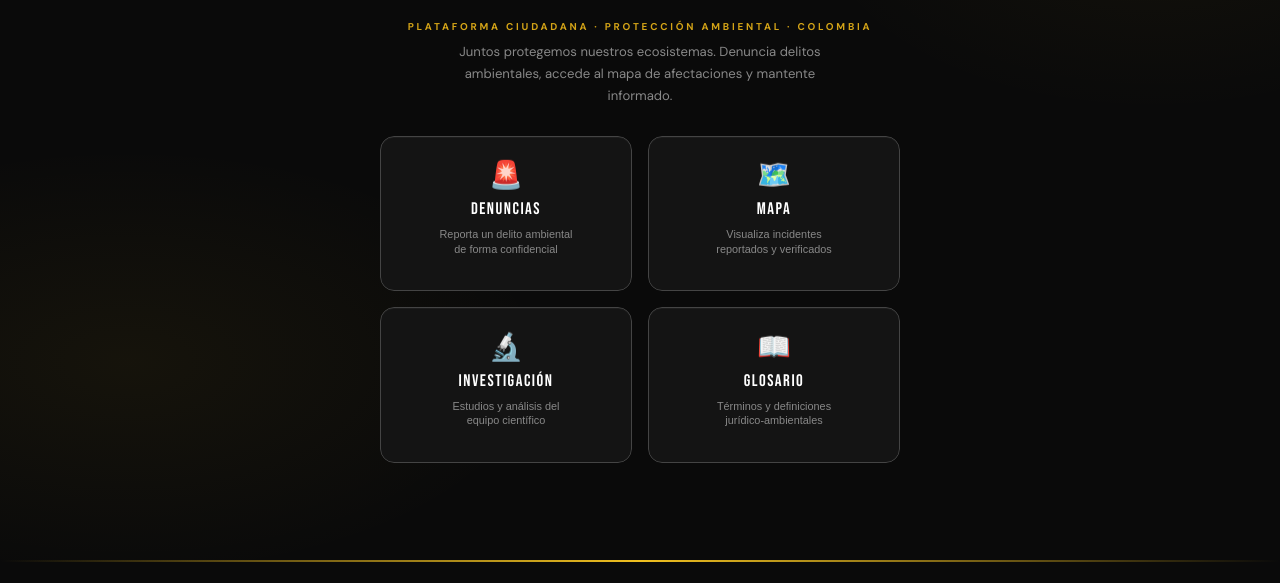
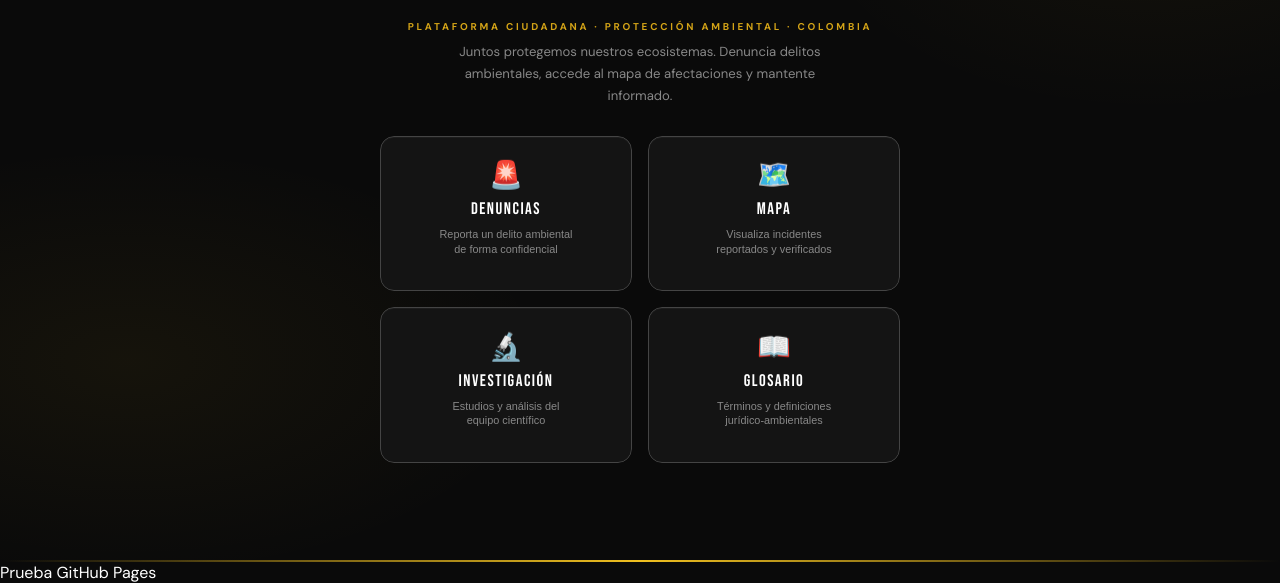
Before and after one commit to infounidosuni-stack/u-nidos, a plain HTML site: page index.html in a window 1280 px wide. Shown: the part 238-821 px from the top of the page. Before the commit the page ends 800 px from the top, so only its background shows below. Drawn offline with nearby package versions, Linux system fonts and the light colour scheme.

Commit message:
Update index.html

```diff
--- a/index.html
+++ b/index.html
@@ -623,5 +623,6 @@ function showNotification(icon,text){
   n.classList.add('show');setTimeout(()=>n.classList.remove('show'),3500);
 }
 </script>
+<p>Prueba GitHub Pages</p>
 </body>
 </html>
```
